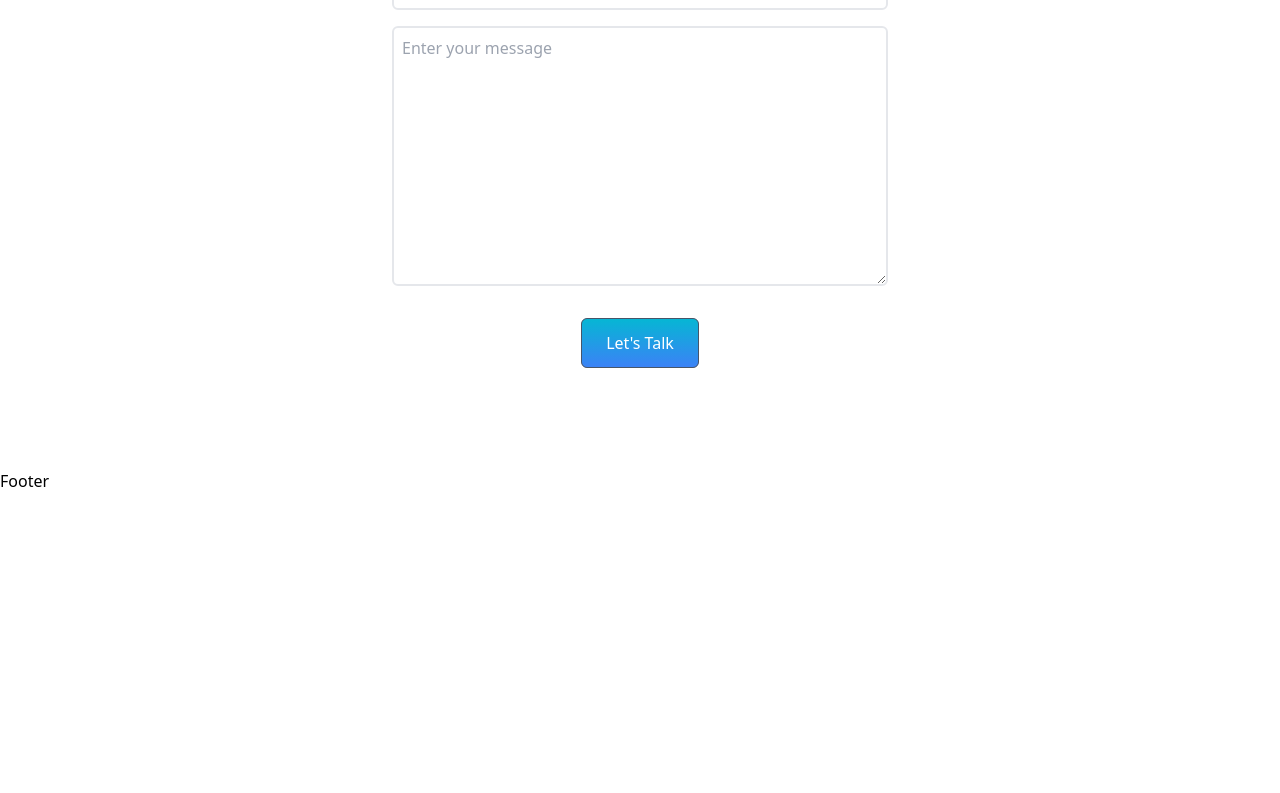
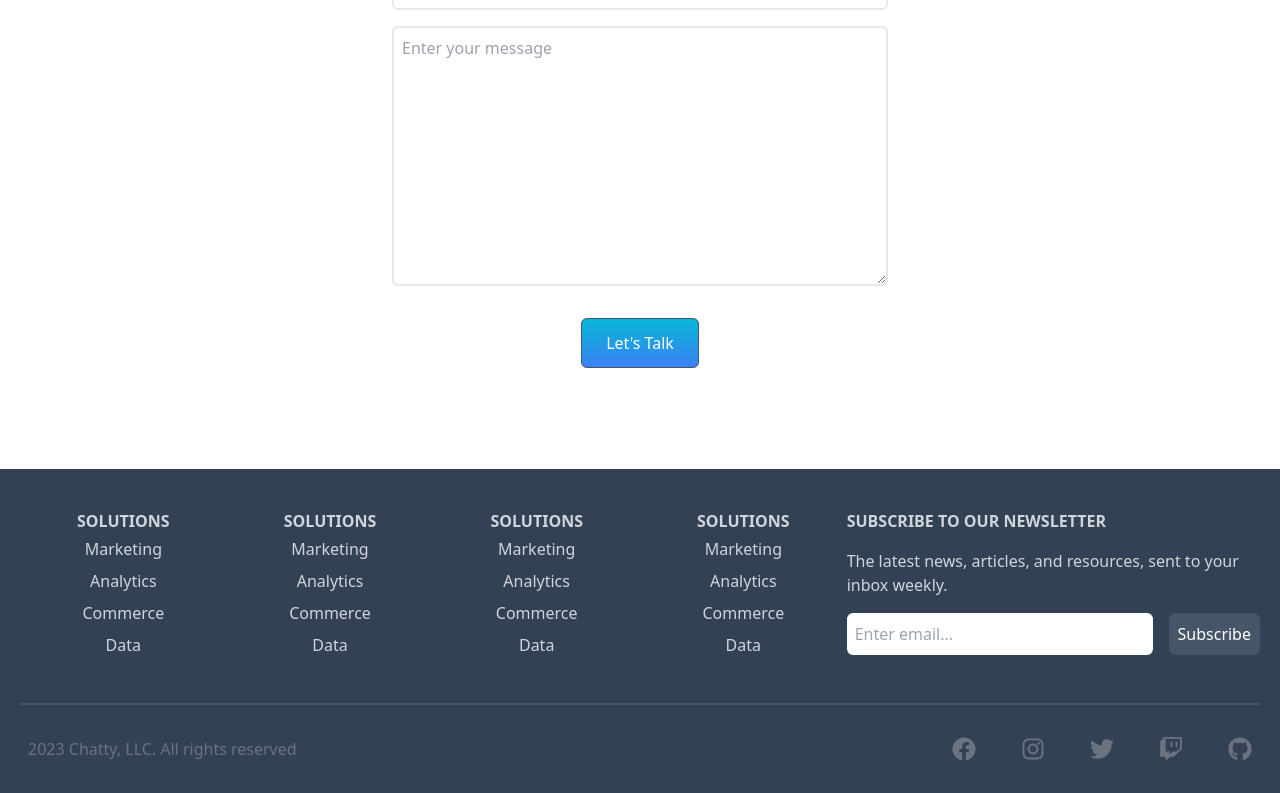
Before and after one commit to Yuhyeon0516/react-tailwind-app, a React (Create React App) app: page / in a window 1280 px wide. Shown: the part 4117-4910 px from the top of the page. Before the commit the page ends 4610 px from the top, so only its background shows below. Built offline with nearby package versions, Linux system fonts and the light colour scheme.

Commit message:
Footer Component 구성

```diff
--- a/src/components/Footer.js
+++ b/src/components/Footer.js
@@ -1,7 +1,67 @@
 import React from "react";
+import { FaFacebook, FaGithub, FaInstagram, FaTwitch, FaTwitter } from "react-icons/fa";
 
 const Footer = () => {
-  return <div>Footer</div>;
+  return (
+    <section className="w-full px-2 text-gray-300 bg-slate-700">
+      <div className="max-w-[1240px] mx-auto grid grid-cols-2 md:grid-cols-6 border-b-2 border-gray-600 py-8">
+        <div className="text-center">
+          <h6 className="pt-2 font-bold uppercase">Solutions</h6>
+          <ul>
+            <li className="py-1">Marketing</li>
+            <li className="py-1">Analytics</li>
+            <li className="py-1">Commerce</li>
+            <li className="py-1">Data</li>
+          </ul>
+        </div>
+        <div className="text-center">
+          <h6 className="pt-2 font-bold uppercase">Solutions</h6>
+          <ul>
+            <li className="py-1">Marketing</li>
+            <li className="py-1">Analytics</li>
+            <li className="py-1">Commerce</li>
+            <li className="py-1">Data</li>
+          </ul>
+        </div>
+        <div className="text-center">
+          <h6 className="pt-2 font-bold uppercase">Solutions</h6>
+          <ul>
+            <li className="py-1">Marketing</li>
+            <li className="py-1">Analytics</li>
+            <li className="py-1">Commerce</li>
+            <li className="py-1">Data</li>
+          </ul>
+        </div>
+        <div className="text-center">
+          <h6 className="pt-2 font-bold uppercase">Solutions</h6>
+          <ul>
+            <li className="py-1">Marketing</li>
+            <li className="py-1">Analytics</li>
+            <li className="py-1">Commerce</li>
+            <li className="py-1">Data</li>
+          </ul>
+        </div>
+        <div className="col-span-2 pt-8 md:pt-2">
+          <p className="font-bold uppercase">Subscribe to our newsletter</p>
+          <p className="py-4">The latest news, articles, and resources, sent to your inbox weekly.</p>
+          <form className="flex flex-col sm:flex-row">
+            <input className="w-full p-2 mb-4 mr-4 rounded-md" type="email" placeholder="Enter email..." />
+            <button className="p-2 mb-4">Subscribe</button>
+          </form>
+        </div>
+      </div>
+      <div className="flex flex-col max-w-[1240px] px-2 py-4 mx-auto justify-between sm:flex-row text-center text-gray-500">
+        <p className="py-4">2023 Chatty, LLC. All rights reserved</p>
+        <div className="flex justify-between sm:w-[300px] pt-4 text-2xl">
+          <FaFacebook />
+          <FaInstagram />
+          <FaTwitter />
+          <FaTwitch />
+          <FaGithub />
+        </div>
+      </div>
+    </section>
+  );
 };
 
 export default Footer;
```
